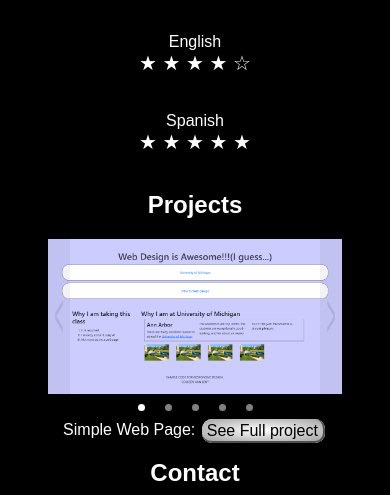
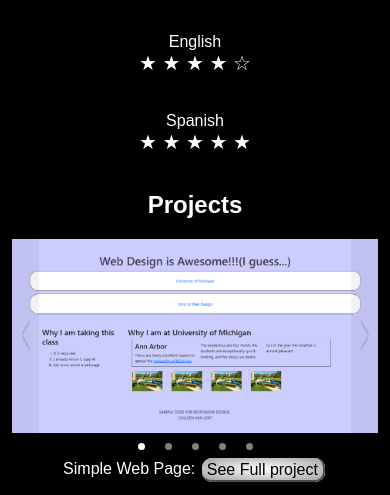
Before and after one commit to fmarquezf/Portfoliobase, a plain HTML site: page index.html in a window 390 px wide. Shown: the part 814-1309 px from the top of the page. Drawn offline with Linux system fonts and the light colour scheme.

Commit message:
Update Portfoliostyle.css

```diff
--- a/Portfoliostyle.css
+++ b/Portfoliostyle.css
@@ -263,6 +263,9 @@ li{
 		line-height:0%;
 	}
 
+	#ContenedorProyecto {
+		width:100%;
+	}
 
 	#SoftwareSkills ul{
 		display: grid;
```
